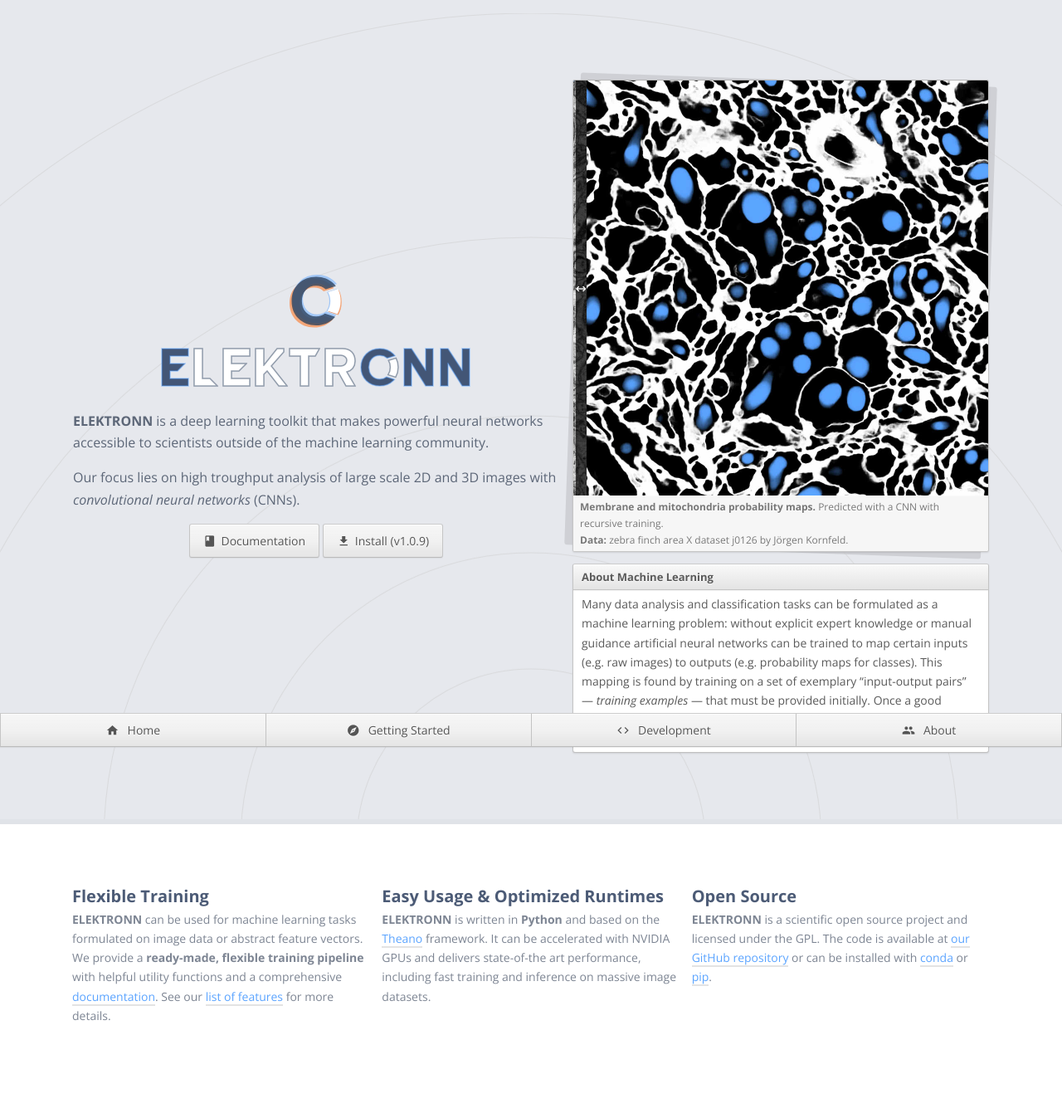
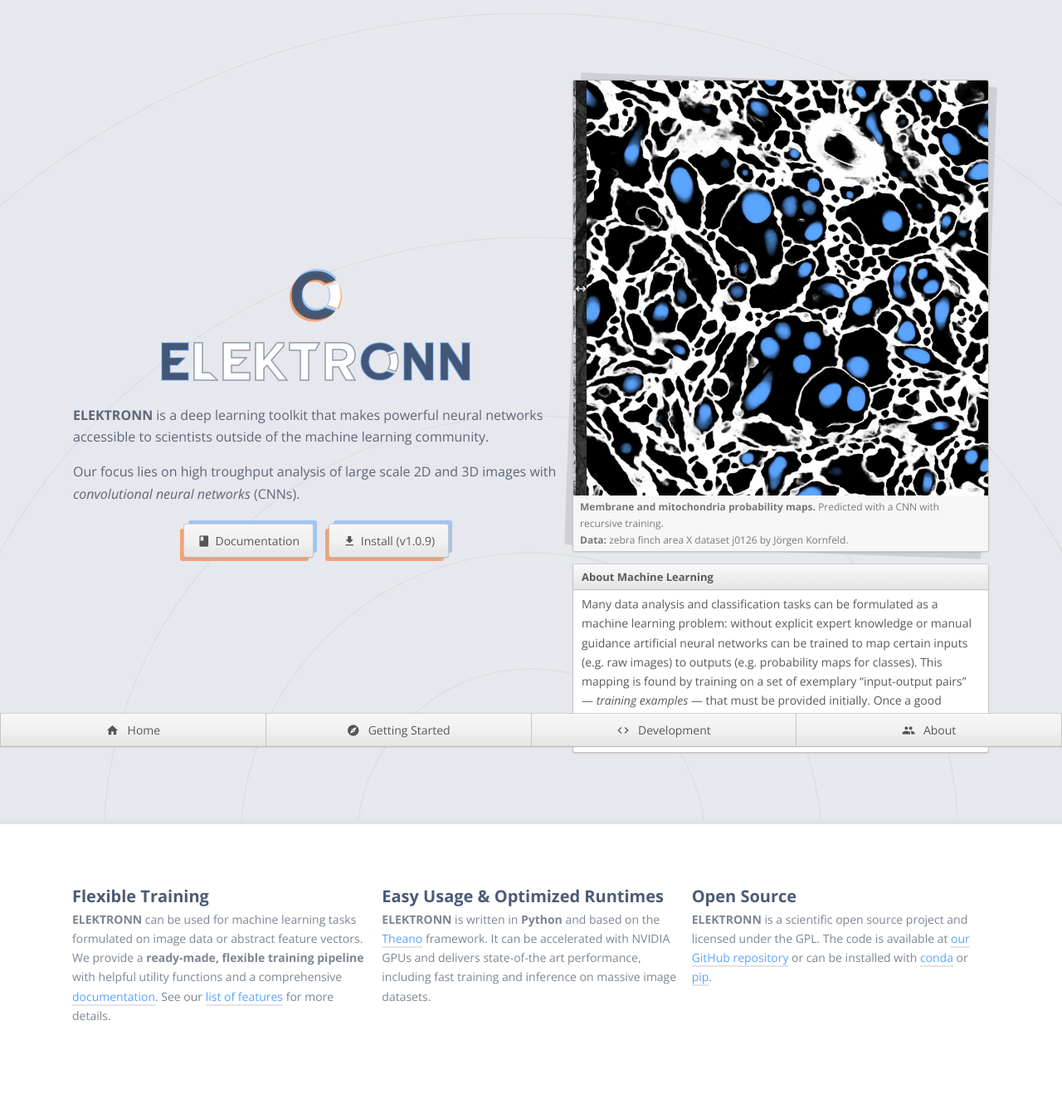
Before and after one commit to ELEKTRONN/elektronn.github.io, a Jekyll site: the page built from index.html, in a window 1280 px wide. Shown: the whole page at 83% size. Built offline with Jekyll 4.4.1, drawn with Linux system fonts in a browser that asks for light colours.

Commit message:
for horizontal list items & buttons: * block -> inline-block @ $on-mobile

```diff
--- a/_sass/entities/_button.scss
+++ b/_sass/entities/_button.scss
@@ -1,5 +1,5 @@
 button, .button {
-	display: inline-block;
+	display: block;
 	font-size: 1.4rem;
 	padding: 8px 16px;
 	color: #555;
@@ -13,6 +13,10 @@
 	cursor: pointer;
 	background-image: linear-gradient(to bottom, rgba(255, 255, 255, 0.4), rgba(255, 255, 255, 0) 50%, rgba(0, 0, 0, 0) 51%, rgba(0, 0, 0, 0.05));
 	box-shadow: inset 0 1px #fcfcfc, 0 1px 1px rgba(0, 0, 0, 0.05);
+
+	@include breakpoint($on-mobile) {
+		display: inline-block;
+	}
 
 	&:hover {
 		color: #555;
@@ -35,6 +39,42 @@
 		background-image: linear-gradient(to bottom, #717171, #9a9a9a);
 		box-shadow: inset 0 1px 2px rgba(0, 0, 0, 0.15), 0 1px rgba(255, 255, 255, 0.8);
 	}
+
+	&--primary {
+		position: relative;
+
+		&::after, &::before {
+			width: 100%;
+			height: 100%;
+			border-radius: 3px;
+			content: "";
+			position: absolute;
+			z-index: -1;
+			transition: all .2s ease-in-out;
+		}
+
+		&::after {
+			background: rgba(#5BA4FF, .5);
+			right: -5px;
+			top: -5px;
+		}
+
+		&::before {
+			background: rgba(#FF6100, .5);
+			left: -5px;
+			bottom: -5px;
+		}
+
+		&:hover::after {
+			top: 0;
+			right: 0;
+		}
+
+		&:hover::before {
+			bottom: 0;
+			left: 0;
+		}
+	}
 }
 
 a.button:hover {
--- a/_sass/entities/_list.scss
+++ b/_sass/entities/_list.scss
@@ -1,12 +1,26 @@
 ul {
 	&.--horizontal {
-		@extend .-no-rhythm;
+
 		margin-left: 0;
 		list-style: none;
 
 		li {
-			display: inline-block;
+			display: block;
 			text-align: center;
+		}
+
+		@include breakpoint($on-mobile) {
+			* + * {
+				margin-top: 0;
+			}
+
+			li {
+				display: inline-block;
+			}
+
+			li > .button {
+				margin: .5em .5em;
+			}
 		}
 	}
 }
@@ -14,7 +28,9 @@
 ul {
 	margin-left: 2em;
 
-	* + * {
-		margin-top: .25em;
+	@include breakpoint($on-mobile) {
+		* + * {
+			margin-top: .25em;
+		}
 	}
 }
```
Lines whose indentation alone changed are shown as unchanged.
